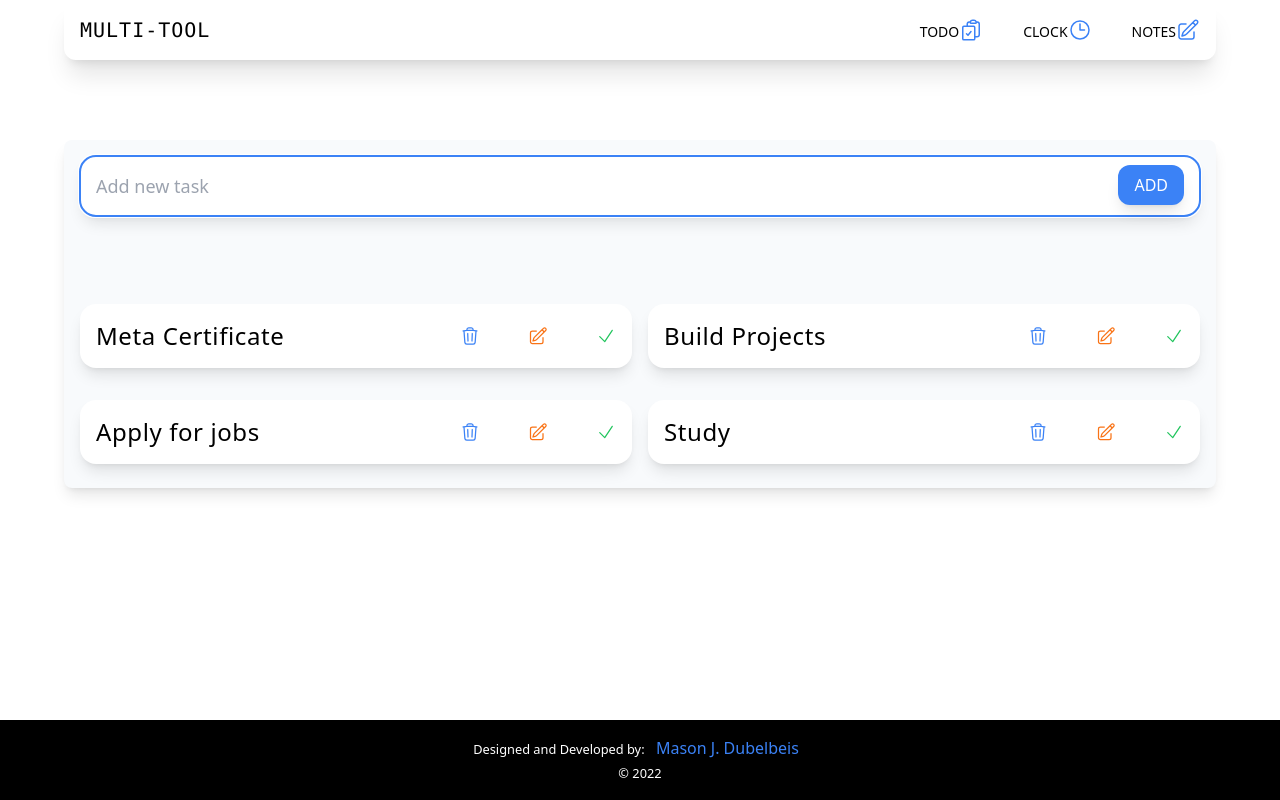
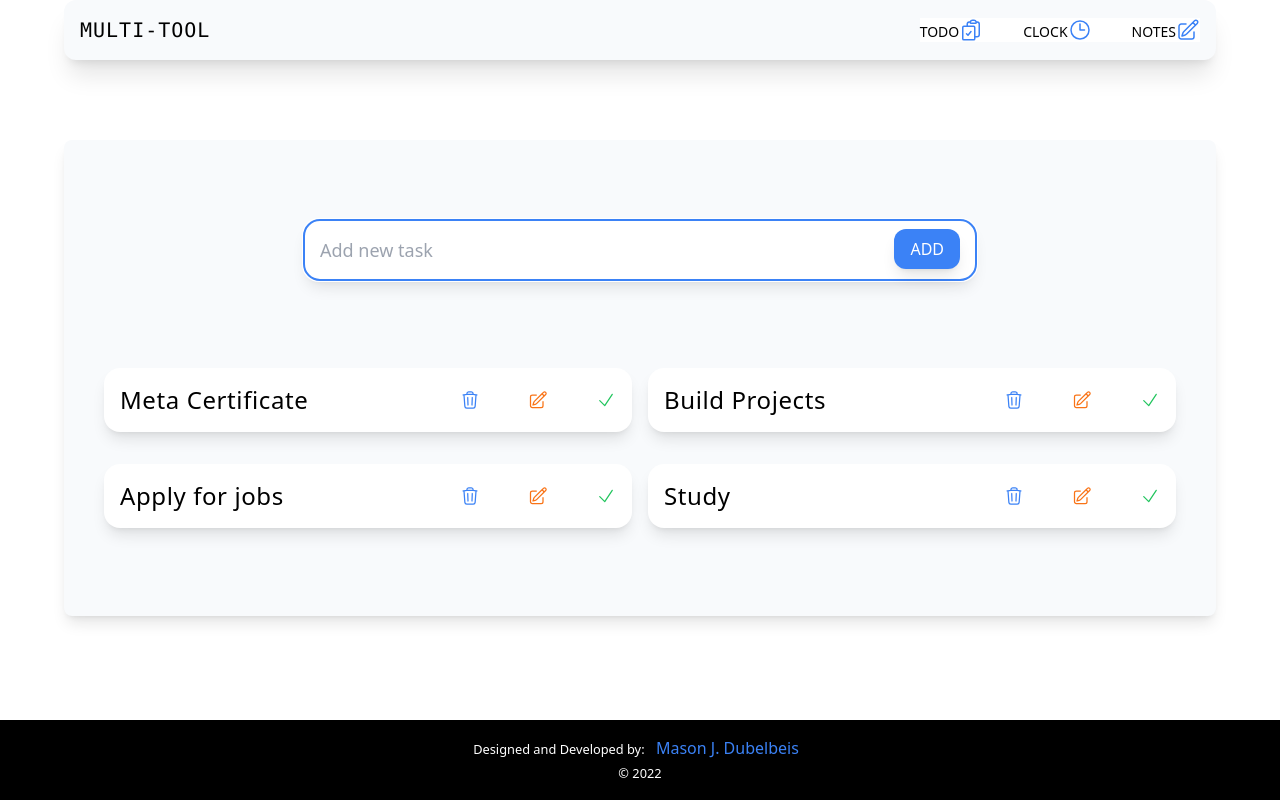
Before and after one commit to mdubelbeis/alarm-clock, a React (Vite) app: page /todo in a window 1280 px wide. Built offline with nearby package versions, Linux system fonts and the light colour scheme.

Commit message:
styled bg

```diff
--- a/src/components/ui/Header.tsx
+++ b/src/components/ui/Header.tsx
@@ -7,7 +7,7 @@ const Header: React.FC = () => {
   const [showMenu, setShowMenu] = useState(false);
 
   return (
-    <header className="w-full shadow-xl border-b-1 border-b-white xl:rounded-xl">
+    <header className="w-full shadow-xl border-b-1 bg-slate-50 border-b-white xl:rounded-xl">
       <div className="lg:hidden">
         {!showMenu && (
           <div className="flex justify-between items-center w-full p-4">
--- a/src/pages/Todo.tsx
+++ b/src/pages/Todo.tsx
@@ -55,8 +55,8 @@ const Todo: React.FC = () => {
   });
 
   return (
-    <div className="p-4 max-w-6xl mx-auto flex flex-col gap-20 items-center mt-20 lg:shadow-lg rounded-lg bg-slate-50">
-      <form className="relative w-full">
+    <div className="py-20 px-10 max-w-6xl mx-auto flex flex-col gap-20 items-center mt-20 lg:shadow-lg rounded-lg bg-slate-50">
+      <form className="relative w-9/12 max-w-2xl">
         <label>
           <input
             className="w-full md:w-full py-4 px-4 text-lg bg-white focus:outline-blue-500 rounded-2xl shadow-lg"
```
